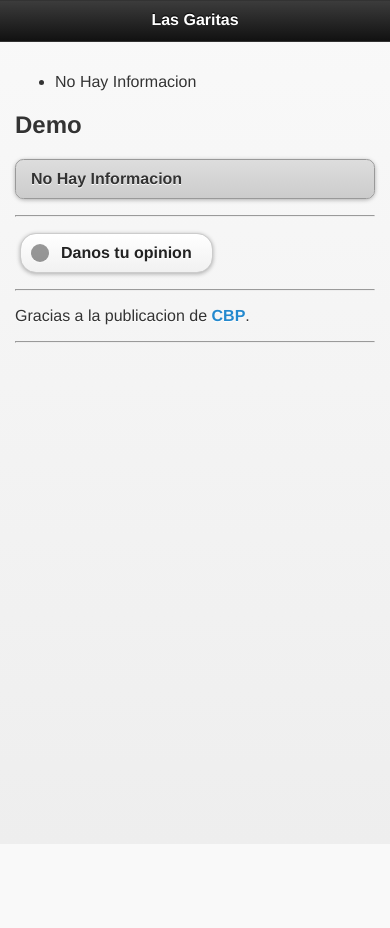
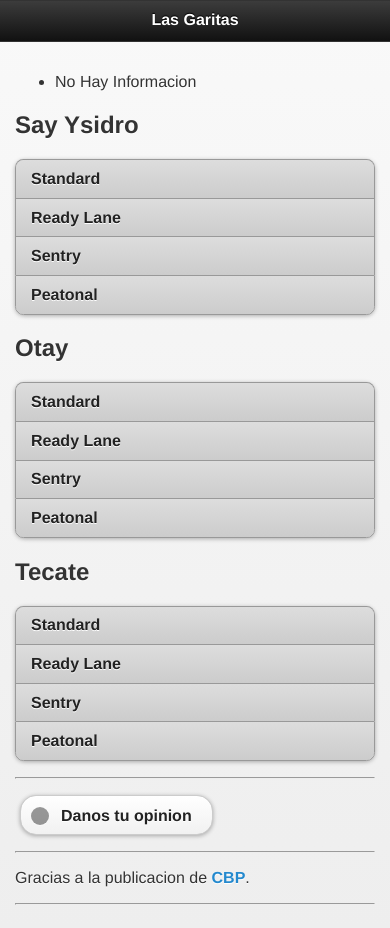
Before and after one commit to josuebasurto/Garitas-Tijuana, a plain HTML site: page assets/www/index.html in a window 390 px wide. Before the commit the page ends 844 px from the top, so only its background shows below. Drawn offline with Linux system fonts and the light colour scheme; no server answers.

Commit message:
YA renderea Phonegap
--HG--
rename : assets/www/js/cordova-2.1.0.js => assets/www/cordova-2.1.0.js

```diff
--- a/assets/www/index.html
+++ b/assets/www/index.html
@@ -27,14 +27,81 @@
                 <div id="Demo">
                     <div id="SayYsidro">
                         <h2>
-                            Demo
+                            Say Ysidro
                         </h2>
                         <ul data-role="listview" data-inset="true" id="ListaSanYsidro">
                             <li data-theme="b">
                                 <div class="ui-btn-text">
-                                    <a href="index.html" class="ui-link-inherit">
-                                        No Hay Informacion
-                                    </a>
+                                    Standard
+                                </div>
+                            </li>
+                            <li data-theme="b">
+                                <div class="ui-btn-text">
+                                    Ready Lane
+                                </div>
+                            </li>
+                            <li data-theme="b">
+                                <div class="ui-btn-text">
+                                    Sentry
+                                </div>
+                            </li>
+                            <li data-theme="b">
+                                <div class="ui-btn-text">
+                                    Peatonal
+                                </div>
+                            </li>
+                        </ul>
+                    </div>
+                    <div id="Otay">
+                        <h2>
+                            Otay
+                        </h2>
+                        <ul data-role="listview" data-inset="true" id="ListaOtay">
+                            <li data-theme="b">
+                                <div class="ui-btn-text">
+                                    Standard
+                                </div>
+                            </li>
+                            <li data-theme="b">
+                                <div class="ui-btn-text">
+                                    Ready Lane
+                                </div>
+                            </li>
+                            <li data-theme="b">
+                                <div class="ui-btn-text">
+                                    Sentry
+                                </div>
+                            </li>
+                            <li data-theme="b">
+                                <div class="ui-btn-text">
+                                    Peatonal
+                                </div>
+                            </li>
+                        </ul>
+                    </div>
+                    <div id="Tecate">
+                        <h2>
+                            Tecate
+                        </h2>
+                        <ul data-role="listview" data-inset="true" id="ListaTecate">
+                            <li data-theme="b">
+                                <div class="ui-btn-text">
+                                    Standard
+                                </div>
+                            </li>
+                            <li data-theme="b">
+                                <div class="ui-btn-text">
+                                    Ready Lane
+                                </div>
+                            </li>
+                            <li data-theme="b">
+                                <div class="ui-btn-text">
+                                    Sentry
+                                </div>
+                            </li>
+                            <li data-theme="b">
+                                <div class="ui-btn-text">
+                                    Peatonal
                                 </div>
                             </li>
                         </ul>
```
Also changed, not shown: AndroidManifest.xml (+19 -5 lines), AndroidManifest.out.xml (deleted), assets/www/cordova-2.1.0.js (renamed from assets/www/js/cordova-2.1.0.js), 1 other file.
